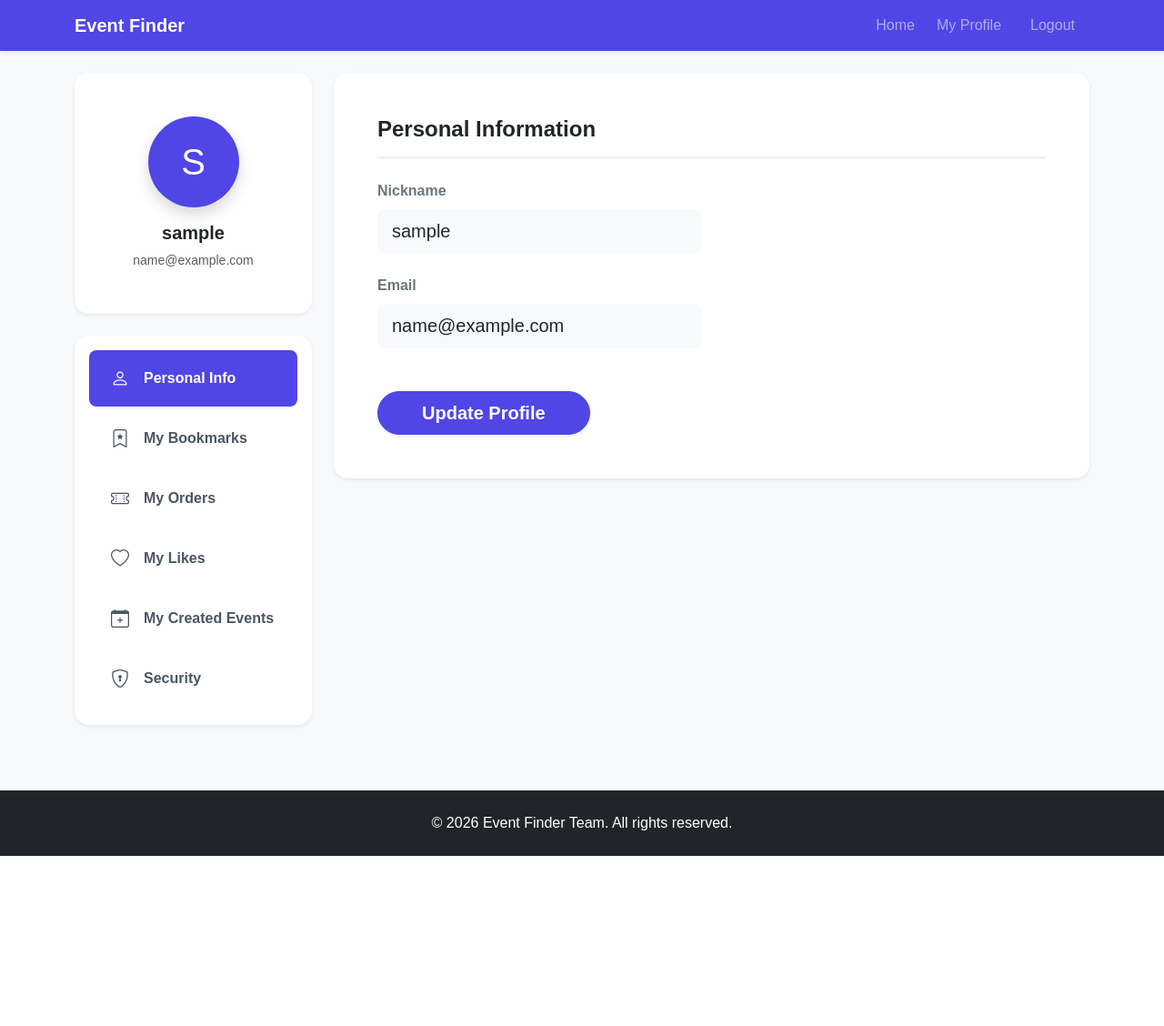
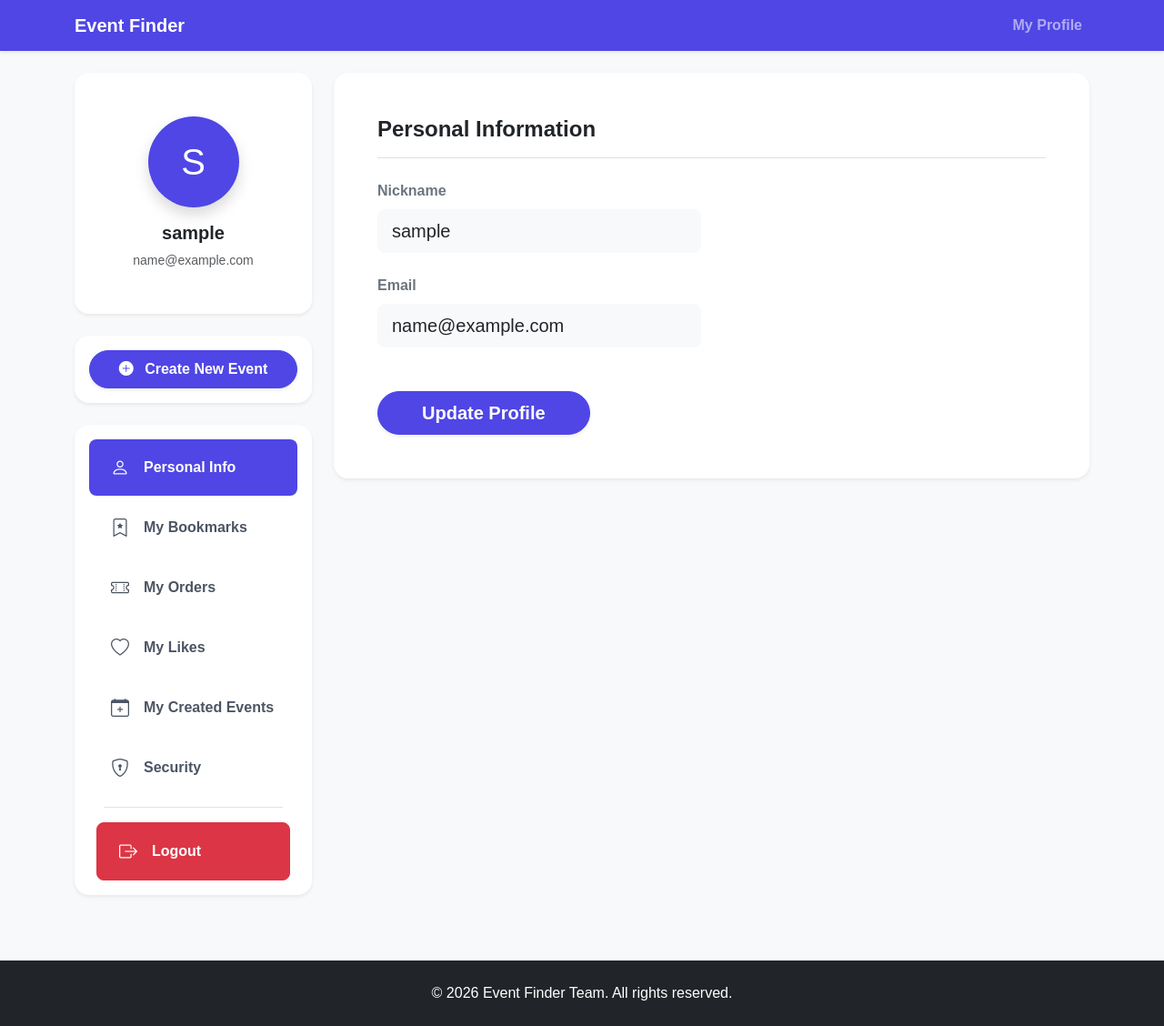
Before and after one commit to amritanshkm/CITS5505-Project, a Flask app: page /profile in a window 1280 px wide. Shown: the whole page at 91% size. Before the commit the page ends 941 px from the top, so only its background shows below. Run offline with Flask 3, Linux system fonts and the light colour scheme; the visitor is signed in with stand-in values (Sample User, id 1); data that the repository does not hold is empty.

Commit message:
UI: Move Logout to profile sidebar with confirmation modal & add Create Event button

```diff
--- a/app/templates/base.html
+++ b/app/templates/base.html
@@ -21,15 +21,9 @@
             </button>
             <div class="collapse navbar-collapse" id="navbarNav">
                 <ul class="navbar-nav ms-auto">
-                    <li class="nav-item">
-                        <a class="nav-link" href="{{ url_for('main.index') }}">Home</a>
-                    </li>
                     {% if current_user.is_authenticated %}
                     <li class="nav-item">
-                        <a class="nav-link ms-2" href="{{ url_for('main.profile') }}">My Profile</a>
-                    </li>
-                    <li class="nav-item">
-                        <a class="nav-link btn btn-outline-light ms-2 px-3" href="{{ url_for('main.logout') }}">Logout</a>
+                        <a class="nav-link ms-2 fw-semibold" href="{{ url_for('main.profile') }}">My Profile</a>
                     </li>
                     {% else %}
                     <li class="nav-item">
--- a/app/templates/profile.html
+++ b/app/templates/profile.html
@@ -49,6 +49,14 @@
             </div>
         </div>
 
+        <div class="card shadow-sm border-0 rounded-4 mb-4 bg-white">
+            <div class="card-body p-3 text-center">
+                <a href="{{ url_for('main.create_event') }}" class="btn btn-primary w-100 rounded-pill py-2 fw-bold shadow-sm hover-shadow transition">
+                    <i class="bi bi-plus-circle-fill me-2"></i> Create New Event
+                </a>
+            </div>
+        </div>
+
         <div class="card shadow-sm border-0 rounded-4">
             <div class="card-body p-3">
                 <div class="nav flex-column nav-pills" id="v-pills-tab" role="tablist" aria-orientation="vertical">
@@ -69,6 +77,10 @@
                     </button>
                     <button class="nav-link text-start px-4 py-3 fw-semibold d-flex align-items-center" id="v-pills-security-tab" data-bs-toggle="pill" data-bs-target="#v-pills-security" type="button" role="tab" aria-controls="v-pills-security" aria-selected="false">
                         <i class="bi bi-shield-lock me-3 fs-5"></i> Security
+                    </button>
+                    <div class="border-top my-2 mx-3"></div>
+                    <button class="btn btn-danger text-start px-4 py-3 fw-bold d-flex align-items-center mx-2 rounded-3 mt-2" data-bs-toggle="modal" data-bs-target="#logoutModal" type="button">
+                        <i class="bi bi-box-arrow-right me-3 fs-5"></i> Logout
                     </button>
                 </div>
             </div>
@@ -297,4 +309,26 @@
         </div>
     </div>
 </div>
+</div>
+
+<!-- Elegant Logout Modal -->
+<div class="modal fade" id="logoutModal" tabindex="-1" aria-labelledby="logoutModalLabel" aria-hidden="true">
+    <div class="modal-dialog modal-dialog-centered">
+        <div class="modal-content border-0 rounded-4 shadow-lg">
+            <div class="modal-header border-0 pb-0 justify-content-center mt-4">
+                <div class="bg-danger bg-opacity-10 text-danger rounded-circle d-flex align-items-center justify-content-center mb-2" style="width: 70px; height: 70px;">
+                    <i class="bi bi-box-arrow-right" style="font-size: 2.5rem;"></i>
+                </div>
+            </div>
+            <div class="modal-body text-center pt-4 pb-2 px-5">
+                <h4 class="fw-bold text-dark mb-3" id="logoutModalLabel">Ready to leave?</h4>
+                <p class="text-secondary fs-6">Are you sure you want to log out of your account? You'll need to sign back in to access your tickets and saved events.</p>
+            </div>
+            <div class="modal-footer border-0 pt-0 pb-4 px-4 d-flex gap-2 justify-content-center">
+                <button type="button" class="btn btn-light rounded-pill px-4 fw-semibold flex-grow-1" data-bs-dismiss="modal">Cancel</button>
+                <a href="{{ url_for('main.logout') }}" class="btn btn-danger rounded-pill px-4 fw-bold shadow-sm flex-grow-1">Yes, Logout</a>
+            </div>
+        </div>
+    </div>
+</div>
 {% endblock %}
```
